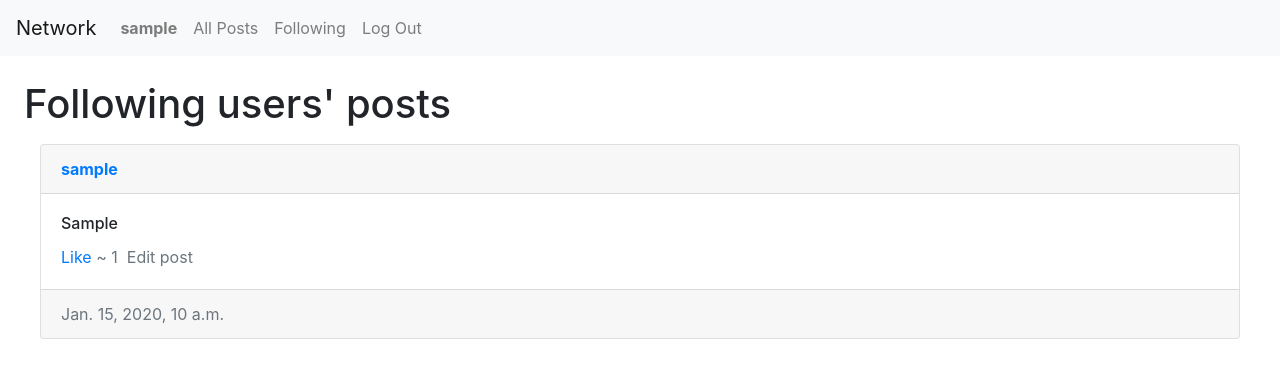
After one commit to FernandoBorea/cs50w-project4, a Django app: page /following_posts in a window 1280 px wide. The commit adds this page. Shown: the top 378 px of the page. Run offline with Django 3.2, Linux system fonts and the light colour scheme; a user stored in the database is signed in; tables that the repository leaves empty hold one stand-in row (values such as "Sample post"); some libraries are stand-ins or nearby versions.

Commit message:
Completed implementation of following (Used @csrfexcempt for the time being for API)

```diff
--- a/network/models.py
+++ b/network/models.py
@@ -9,7 +9,7 @@ class User(AbstractUser):
 
 class Post(models.Model):
     id = models.AutoField(primary_key=True)
-    owner = models.ForeignKey(to=User, on_delete=models.CASCADE, related_name='owner')
+    owner = models.ForeignKey(to=User, on_delete=models.CASCADE, related_name='posts')
     post = models.TextField(max_length=1000)
     timestamp = models.DateTimeField(auto_now_add=True)
     likes = models.ManyToManyField(to=User, related_name='liked_posts', blank=True)
--- a/network/static/network/script.js
+++ b/network/static/network/script.js
@@ -1,22 +1,50 @@
 document.addEventListener('DOMContentLoaded', function() {
 
     // Add listeners to buttons
-    document.querySelector('#follow').addEventListener('click', function() {follow_manager('follow')});
-    document.querySelector('#unfollow').addEventListener('click', function() {follow_manager('unfollow')});
-})
+    follow = document.querySelector('#follow')
+
+    if (follow !== null) {
+        follow.addEventListener('click', function() {follow_manager('follow')});
+    }
+
+    unfollow = document.querySelector('#unfollow');
+
+    if (unfollow !== null) {
+        unfollow.addEventListener('click', function() {follow_manager('unfollow')});
+    }
+});
 
 function follow_manager(action) {
 
+    const button = event.target;
+
     // Send API request to follow
-    fetch('follow_api', {
+    fetch('/follow_api', {
         method: 'PUT',
         body: JSON.stringify({
-            'target_user_id': this.dataset.targetUser,
+            'target_user_id': button.dataset.targetuser,
             'action': action
         })
     })
     .then(response => response.json())
-    .then(user => {
-        // Code to update the follower count based on the visited profile
+    .then(data => {
+
+        // Update with the new follower count and update buttons
+        document.querySelector('#followers').innerHTML = `Followers: ${data.followers}`;
+        document.querySelector('#following').innerHTML = `Following: ${data.following}`;
+
+        if (action === 'follow') {
+            const follow_button = document.querySelector('#follow');
+            follow_button.id = 'unfollow';
+            follow_button.innerHTML = 'Unfollow';
+            follow_button.removeEventListener('click', null);
+            follow_button.addEventListener('click', function () {follow_manager('unfollow')});
+        } else {
+            const unfollow_button = document.querySelector('#unfollow');
+            unfollow_button.id = 'follow';
+            unfollow_button.innerHTML = 'Follow';
+            unfollow_button.removeEventListener('click', null);
+            unfollow_button.addEventListener('click', function () {follow_manager('follow')});
+        }
     })
 }
--- /dev/null
+++ b/network/templates/network/following.html
@@ -0,0 +1,35 @@
+{% extends 'network/layout.html' %}
+
+{% block body %}
+
+<div class="following-posts-container m-4">
+    <h1>Following users' posts</h1>
+
+    {% for post in posts %}
+
+        <div class="card m-3">
+            <div class="card-header">
+                <a href="{% url 'profile' post.owner.username %}" class="font-weight-bold post-owner">{{ post.owner.username }}</a>
+            </div>
+
+            <div class="card-body my-auto">
+                <h6 class="card-title">{{ post.post }}</h6>
+
+                <a href="#">Like</a> <span class="text-muted">~</span>
+                <p class="m-0 like-count text-muted">{{ post.likes.count }}</p>
+
+                {% if post.owner == request.user %}
+                    <span class="text-muted">&nbsp;</spa><a href="#" class="text-muted">Edit post </a>
+                {% endif %}
+
+            </div>
+            <div class="card-footer text-muted">
+                {{ post.timestamp }}
+            </div>
+        </div>
+
+    {% endfor %}
+
+</div>
+
+{% endblock %}
--- a/network/templates/network/layout.html
+++ b/network/templates/network/layout.html
@@ -25,7 +25,7 @@
                 </li>
                 {% if user.is_authenticated %}
                     <li class="nav-item">
-                        <a class="nav-link" id="following-posts" href="">Following</a>
+                        <a class="nav-link" id="following-posts" href="{% url 'following_posts' %}">Following</a>
                     </li>
                     <li class="nav-item">
                         <a class="nav-link" href="{% url 'logout' %}">Log Out</a>
--- a/network/urls.py
+++ b/network/urls.py
@@ -10,5 +10,6 @@ urlpatterns = [
     path("register", views.register, name="register"),
     path("create_post", views.create_post, name="create_post"),
     path("users/<str:username>", views.profile, name="profile"),
-    path('follow_api', views.follow, name='follow_api')
+    path('follow_api', views.follow, name='follow_api'),
+    path('following_posts', views.following_posts, name='following_posts')
 ]
--- a/network/views.py
+++ b/network/views.py
@@ -8,6 +8,8 @@ from .models import User, Post
 from django import forms
 from django.contrib.auth.decorators import login_required
 import json
+from django.views.decorators.csrf import csrf_exempt
+from django.http import JsonResponse
 
 # Forms
 class NewPostForm(forms.ModelForm):
@@ -112,6 +114,7 @@ def profile(request, username):
     })
 
 
+@csrf_exempt
 @login_required(login_url='login')
 def follow(request):
 
@@ -131,6 +134,20 @@ def follow(request):
 
             user.save()
 
-            return HttpResponse(status=204) # Modify this to return a serialized version of the target user
+            return JsonResponse({
+                'followers': target_user.followers.count(),
+                'following': target_user.following.count()
+            }, status=200)
 
     return HttpResponseRedirect(reverse('index'))
+
+
+@login_required(login_url='login')
+def following_posts(request):
+
+    following_users = request.user.following.all()
+    posts = Post.objects.filter(owner__in = following_users)
+
+    return render(request, 'network/following.html', {
+        'posts': posts
+    })
```
Also changed, not shown: network/templates/network/profile.html (+5 -5 lines), network/migrations/0007_alter_post_owner.py (added).
